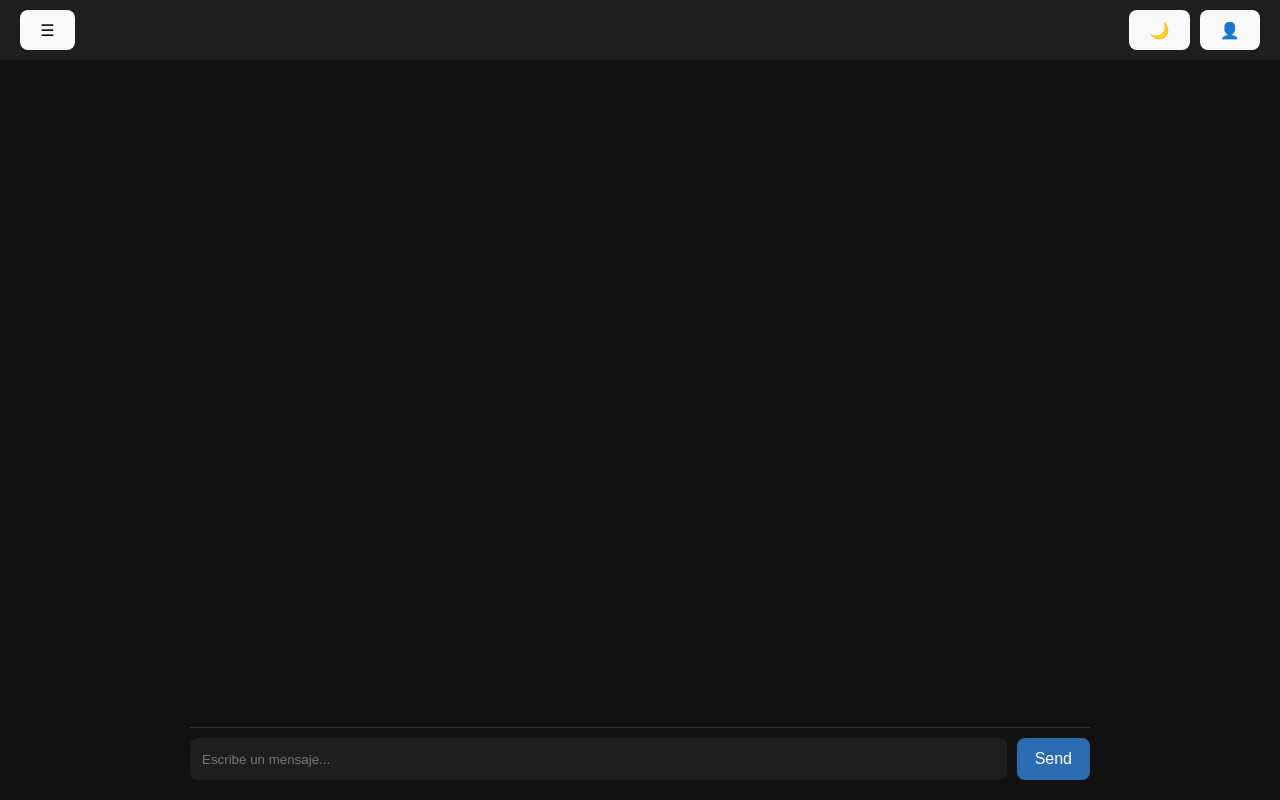
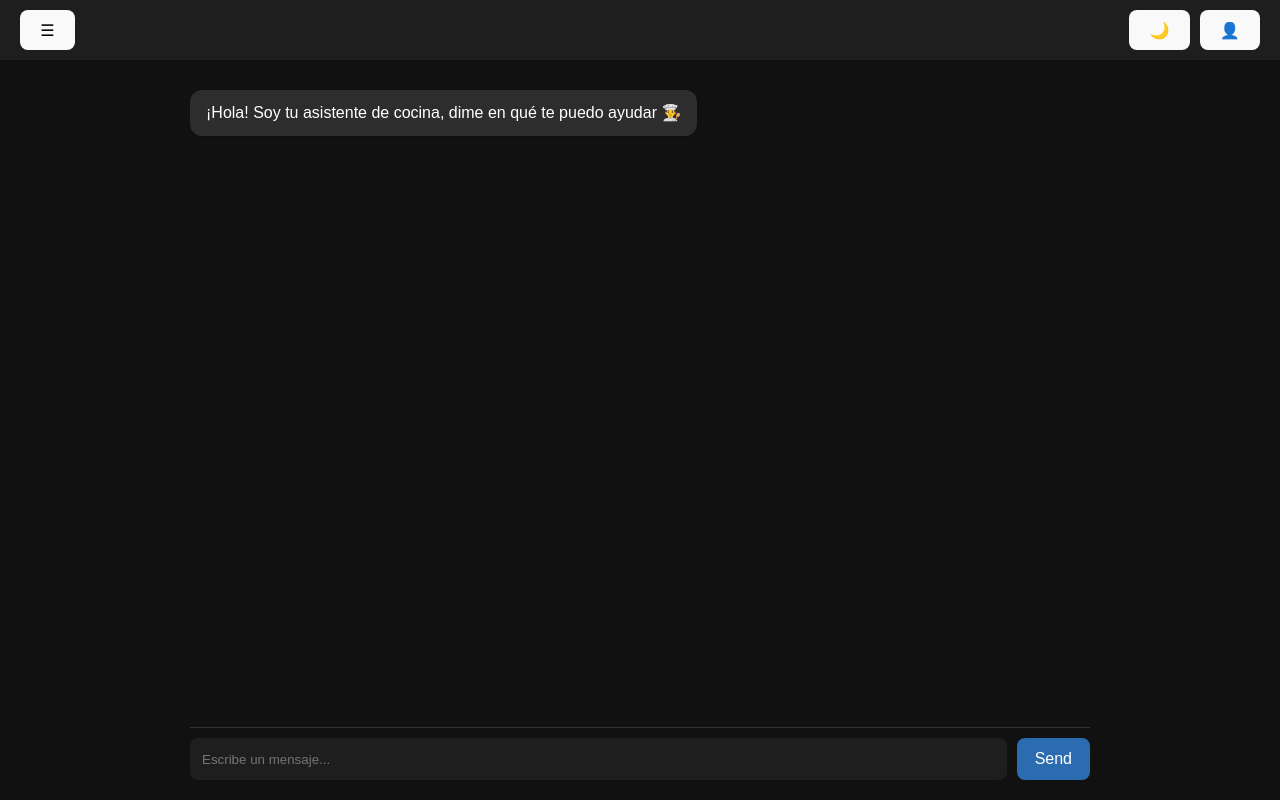
Before and after one commit to JorgeExpLobo/TFG, a React app in the folder app/: page / in a window 1280 px wide. Built offline with nearby package versions, Linux system fonts and the light colour scheme; the HTML template or start-up script is replaced by a standard one.

Commit message:
Added backend logic for testing with n8n (works), added markdown formatting for AI messages and styling to them as well

```diff
--- a/app/package.json
+++ b/app/package.json
@@ -11,7 +11,8 @@
   },
   "dependencies": {
     "react": "^19.2.0",
-    "react-dom": "^19.2.0"
+    "react-dom": "^19.2.0",
+    "react-markdown": "^10.1.0"
   },
   "devDependencies": {
     "@eslint/js": "^9.39.1",
--- a/app/src/components/Chat/Chat.tsx
+++ b/app/src/components/Chat/Chat.tsx
@@ -5,11 +5,18 @@ import type { Message } from "../../types"
 
 function Chat() {
 
-  const [messages, setMessages] = useState<Message[]>([])
+	const [messages, setMessages] = useState<Message[]>([
+		{
+			id: crypto.randomUUID(),
+			role: "assistant",
+			content: "¡Hola! Soy tu asistente de cocina, dime en qué te puedo ayudar 👨‍🍳",
+		}
+	])
 
 	const bottomRef = useRef<HTMLDivElement | null>(null)
-
-  const sendMessage = (text: string) => {
+	const [isSending, setIsSending] = useState(false)
+	const sendMessage = async (text: string) => {
+	if (!text.trim() || isSending) return
 
 			const newMessage: Message = {
 				id: crypto.randomUUID(),
@@ -18,25 +25,36 @@ function Chat() {
 			}
 
 			setMessages((prev) => [...prev, newMessage])
-
-    simulateAI(text)
-  }
-
-  const simulateAI = (text: string) => {
-
-    setTimeout(() => {
-
+			setIsSending(true)
+			try {
+				const res = await fetch("http://localhost:5678/webhook/api/message", {
+					method: "POST",
+					headers: {
+						"Content-Type": "application/json"
+					},
+					body: JSON.stringify({
+						message: text
+					})
+				})
+				const data = await res.json()
 				const aiMessage: Message = {
 					id: crypto.randomUUID(),
 					role: "assistant",
-        content: "Respuesta simulada de IA a: " + text
+					content: data.output
+				}
+				setMessages((prev) => [...prev, aiMessage])
+			} catch (error) {
+				const errorMessage: Message = {
+					id: crypto.randomUUID(),
+					role: "assistant",
+					content: "Error conectando con el asistente"
+				}
+				setMessages((prev) => [...prev, errorMessage])
+			}
+			setIsSending(false)
 		}
 
-      setMessages((prev) => [...prev, aiMessage])
 
-    }, 1000)
-
-  }
 
 	useEffect(() => {
 
@@ -50,15 +68,20 @@ function Chat() {
 
 		<main className="chat">
 
+
 		<div className="messages">
-
-        {messages.map((msg) => (
-          <MessageBubble key={msg.id} message={msg} />
-        ))}
+			{messages.map((msg, i) => {
+				return (
+					<MessageBubble
+						key={msg.id}
+						message={msg}
+					/>
+				)
+			})}
 
   		<div ref={bottomRef}></div>
+		</div>
 
-      </div>
 
 			<ChatInput onSend={sendMessage} />
 
--- a/app/src/components/Chat/ChatInput.tsx
+++ b/app/src/components/Chat/ChatInput.tsx
@@ -24,6 +24,9 @@ function ChatInput({ onSend }: Props) {
         value={text}
         onChange={(e) => setText(e.target.value)}
         placeholder="Escribe un mensaje..."
+        onKeyDown={(e) => {
+          if (e.key === "Enter") sendMessage()
+        }}
       />
 
       <button onClick={sendMessage}>
--- a/app/src/components/Chat/MessageBubble.tsx
+++ b/app/src/components/Chat/MessageBubble.tsx
@@ -1,4 +1,5 @@
 import type { Message } from "../../types"
+import ReactMarkdown from "react-markdown"
 
 type Props = {
   message: Message
@@ -6,11 +7,16 @@ type Props = {
 
 function MessageBubble({ message }: Props) {
 
+
+const base = `message ${message.role === "assistant" ? "assistant" : "user"}`
   return (
-    <div className={`message ${message.role}`}>
-      {message.content}
+    <div className={`${base}`}>
+      <ReactMarkdown>
+        {message.content}
+      </ReactMarkdown>
     </div>
   )
+
 
 }
 
--- a/app/src/styles/layout.css
+++ b/app/src/styles/layout.css
@@ -157,6 +157,23 @@ body.light {
 	margin:12px 0;
 	line-height: 1.4;
 	width: fit-content;
+	animation: fadeInUp 300ms ease-in;
+}
+
+.message ul {
+	padding-left: 20px;
+}
+
+.message ol {
+	padding-left: 30px;
+}
+
+.message li {
+	margin-bottom: 4px;
+}
+
+.message h3 {
+	margin-top: 8px;
 }
 
 .user{
@@ -246,3 +263,18 @@ body.light {
 	color:white;
 	cursor:pointer;
 }
+
+
+/* Message animation */
+@keyframes fadeInUp {
+  from {
+    opacity: 0;
+    transform: translateY(10px);
+    filter: blur(2px);
+  }
+  to {
+    opacity: 1;
+    transform: translateY(0);
+    filter: blur(0);
+  }
+}
--- a/app/src/types.ts
+++ b/app/src/types.ts
@@ -2,4 +2,5 @@ export type Message = {
   id: string
   role: "user" | "assistant"
   content: string
+  variant?: "welcome" | "normal"
 }
```
Also changed, not shown: 1 other file (tests, documents, lock files or other folders). Lines whose indentation alone changed are shown as unchanged.
